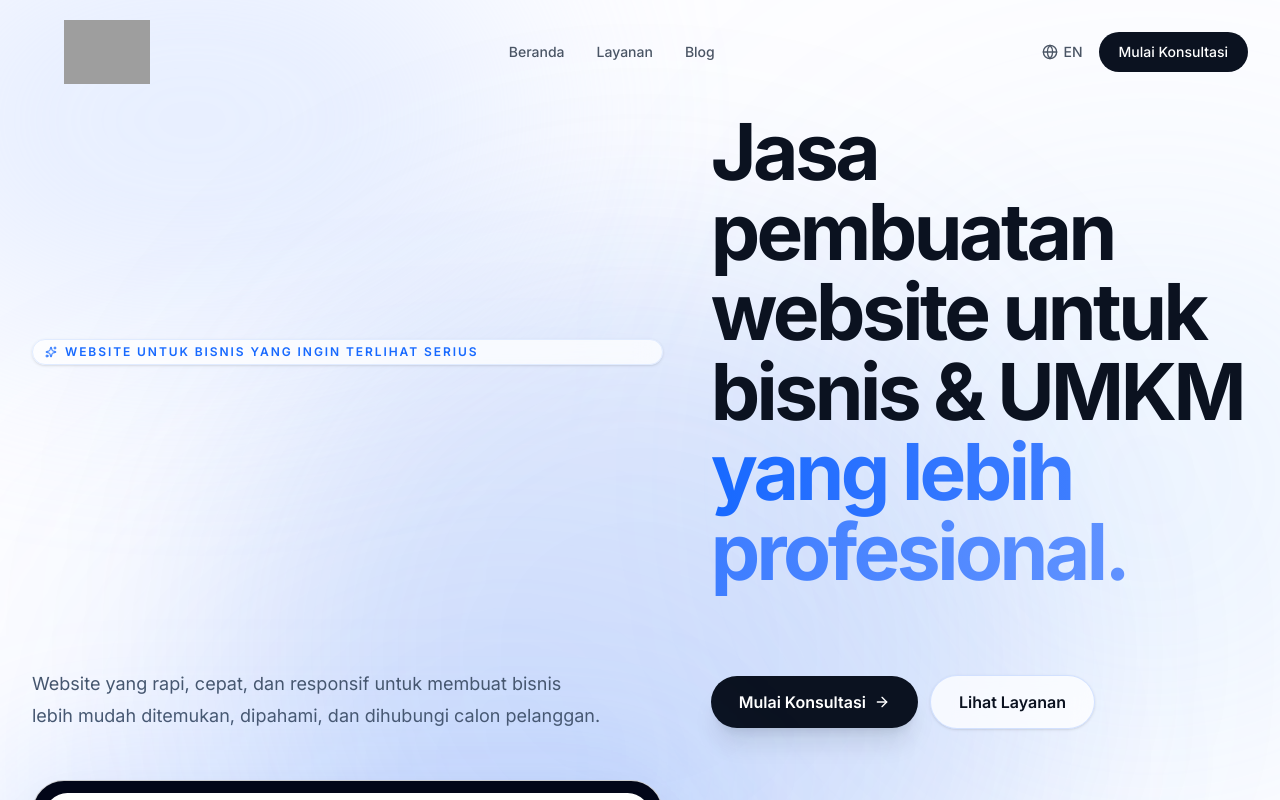
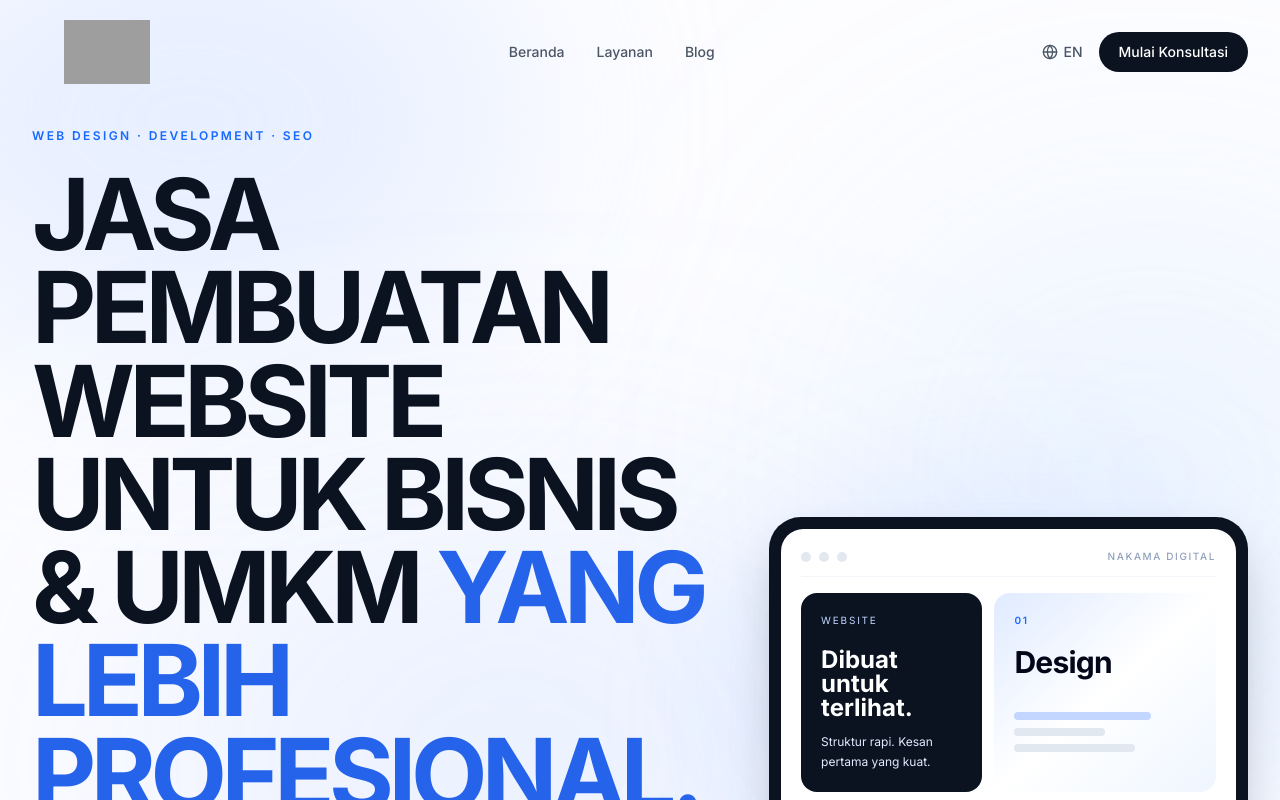
Before and after one commit to barrack3030-wq/NAKAMA-DIGITAL-UPGRADE, a React (Vite) app: page / in a window 1280 px wide. Shown: the top 800 px of the page. Built offline with nearby package versions, Linux system fonts and the light colour scheme; grey boxes are pictures that could not be loaded.

Commit message:
UX: use new editorial homepage experience

```diff
--- a/src/App.tsx
+++ b/src/App.tsx
@@ -3,7 +3,7 @@ import { Routes, Route, Navigate } from 'react-router-dom';
 import { LanguageProvider, useLanguage } from './context/LanguageContext';
 
 import Navbar from './components/Navbar';
-import Hero from './components/Hero';
+import HomeExperience from './components/HomeExperience';
 import Footer from './components/Footer';
 import CityLanding from './pages/CityLanding';
 import ServiceLanding from './pages/ServiceLanding';
@@ -79,7 +79,7 @@ function PageContent() {
     <>
       <Navbar />
       <main>
-        <Hero />
+        <HomeExperience />
       </main>
       <Footer />
       <a href="https://wa.me/6285820830530?text=Halo%20Nakama%20Digital,%20saya%20ingin%20konsultasi%20website." target="_blank" rel="noopener noreferrer" className="md:hidden fixed bottom-6 right-6 w-14 h-14 bg-[#25D366] text-white rounded-full shadow-xl flex items-center justify-center z-50" aria-label="Chat on WhatsApp">
```
